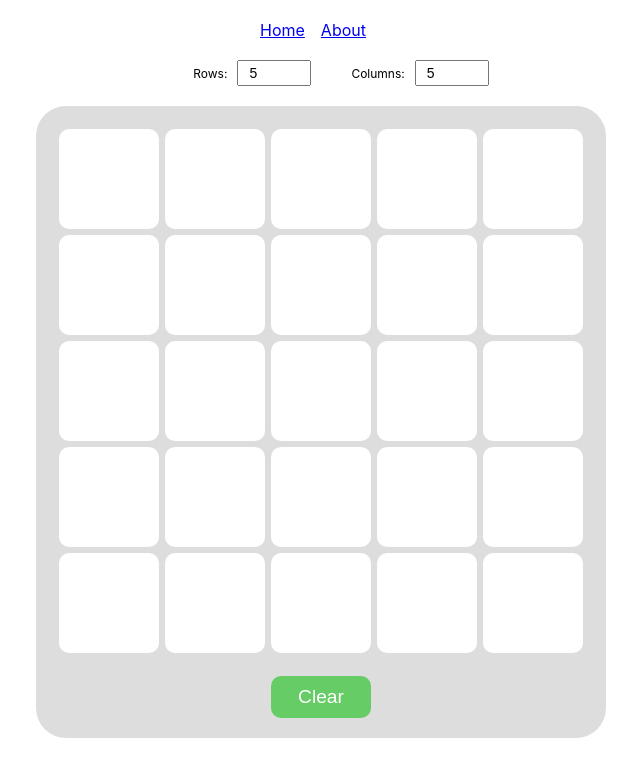
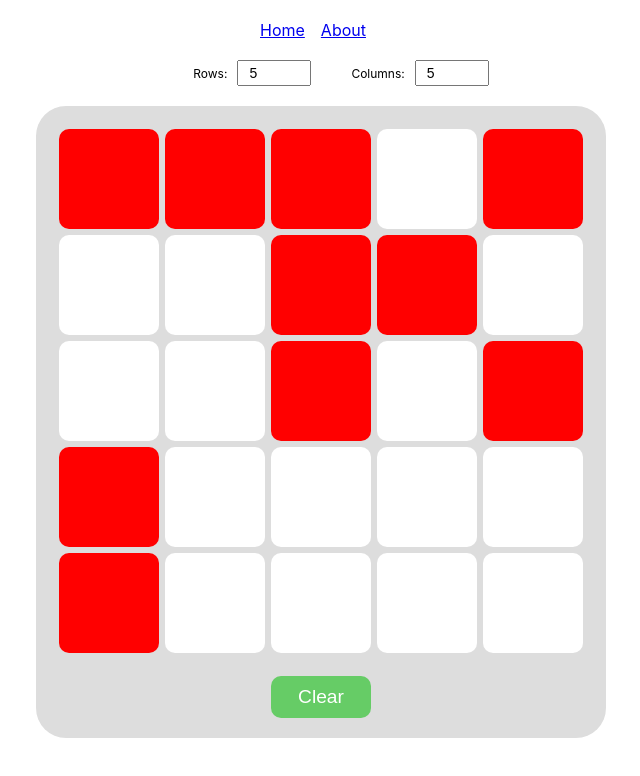
Before and after one commit to xitman78/react-minesweeper, a React (Create React App) app: page / in a window 1280 px wide. Shown: the top 776 px of the page, without its empty margins (319-959 px from the left). Built offline with nearby package versions, Linux system fonts and the light colour scheme.

Commit message:
mine seeder

```diff
--- a/src/components/Cell.tsx
+++ b/src/components/Cell.tsx
@@ -1,11 +1,10 @@
 import * as React from "react";
 import styled from "styled-components";
+import { CellValue } from "./Grid";
 
-export interface CellProps {
+export interface CellProps extends CellValue {
   rowIndex: number;
   colIndex: number;
-  isActive: boolean;
-  isRed: boolean;
 }
 
 const Cell = styled("div")<CellProps>`
@@ -21,12 +20,12 @@ const Cell = styled("div")<CellProps>`
 
   margin: 3px;
   display: inline-block;
-  background-color: ${({ isRed, isActive }) =>
-    isRed ? "red" : isActive ? "orange" : "white"};
+  background-color: ${({ isMine, isOpen }) =>
+    isMine ? "red" : isOpen ? "orange" : "white"};
 
   &:hover {
-    background-color: ${({ isRed, isActive }) =>
-      isRed ? "#ff5353" : isActive ? "#ffb510" : "#efefef"};
+    background-color: ${({ isMine, isOpen }) =>
+      isMine ? "#ff5353" : isOpen ? "#ffb510" : "#efefef"};
   }
 
   transition: background-color 0.3s ease-out;
--- a/src/components/Grid.tsx
+++ b/src/components/Grid.tsx
@@ -2,7 +2,6 @@ import * as React from "react";
 import { useState, useMemo } from "react";
 import Row from "./Row";
 import styled from "styled-components";
-import { isFourInColumn } from "../helpers/utils";
 
 const GridContainer = styled.div`
   margin-top: 20px;
@@ -34,45 +33,73 @@ const ClearButton = styled.button`
 export interface GridProps {
   rows: number;
   cols: number;
+  mines: number;
+}
+
+export interface CellValue {
+  isMine: boolean;
+  isOpen: boolean;
+  neighbourMines: number;
 }
 
 export interface GridState {
-  rows: Array<Array<boolean>>;
-  redColumns: Array<boolean>;
+  rows: Array<Array<CellValue>>;
+  //redColumns: Array<boolean>;
 }
 
-function getInitialState(rows: number, cols: number): GridState {
+function getInitialState(
+  rows: number,
+  cols: number,
+  minesCount: number
+): GridState {
+  const minesArray = new Array(minesCount).fill(true);
+  const notMinesArray = new Array(rows * cols - minesCount).fill(false);
+
+  const combinedArray = minesArray
+    .concat(notMinesArray)
+    .sort(() => Math.random() - 0.5); // shuffle array
+
+  let seedCounter = 0;
+
   return {
-    rows: new Array(rows).fill([]).map(_ => new Array(cols).fill(false)),
-    redColumns: new Array(cols).fill(false)
+    rows: new Array<Array<CellValue>>(rows).fill([]).map(_ =>
+      new Array(cols)
+        .fill({
+          isMine: false,
+          isOpen: false,
+          neighbourMines: 0
+        })
+        .map(cell => ({
+          ...cell,
+          isMine: combinedArray[seedCounter++]
+        }))
+    )
+    // redColumns: new Array(cols).fill(false)
   };
 }
 
 const Grid: React.SFC<GridProps> = props => {
-  const initialState = useMemo(() => getInitialState(props.rows, props.cols), [
-    props.rows,
-    props.cols
-  ]);
+  const initialState = useMemo(
+    () => getInitialState(props.rows, props.cols, props.mines),
+    [props.rows, props.cols]
+  );
 
   const [state, setState] = useState<GridState>(initialState);
 
-  if (
-    props.rows !== state.rows.length ||
-    props.cols !== state.redColumns.length
-  ) {
-    setState(getInitialState(props.rows, props.cols));
+  if (props.rows !== state.rows.length) {
+    setState(getInitialState(props.rows, props.cols, props.mines));
   }
 
   function handleOnChange(row: number, col: number) {
     setState(prevState => {
       const rows = prevState.rows.slice();
       rows[row] = rows[row].slice();
-      rows[row][col] = !rows[row][col];
-      const redColumns = prevState.redColumns.slice();
-      redColumns[col] = isFourInColumn(rows, col);
+      rows[row][col] = {
+        ...rows[row][col],
+        isOpen: !rows[row][col].isOpen
+      };
       return {
-        rows,
-        redColumns
+        rows
       };
     });
   }
@@ -84,7 +111,6 @@ const Grid: React.SFC<GridProps> = props => {
           key={rowIndex}
           rowIndex={rowIndex}
           rowData={row}
-          redColumns={state.redColumns}
           onChange={handleOnChange}
         />
       ))}
--- a/src/components/Row.tsx
+++ b/src/components/Row.tsx
@@ -2,6 +2,7 @@ import * as React from "react";
 import styled from "styled-components";
 import Cell from "./Cell";
 import { isFourInRow } from "../helpers/utils";
+import { CellValue } from "./Grid";
 
 const RowWrapper = styled.div`
   display: flex;
@@ -9,19 +10,12 @@ const RowWrapper = styled.div`
 `;
 
 export interface RowProps {
-  rowData: boolean[];
-  redColumns: boolean[];
+  rowData: CellValue[];
   rowIndex: number;
   onChange: (row: number, col: number) => void;
 }
 
-const Row: React.SFC<RowProps> = ({
-  rowData,
-  rowIndex,
-  redColumns,
-  onChange
-}) => {
-  const isRedRow = isFourInRow(rowData);
+const Row: React.SFC<RowProps> = ({ rowData, rowIndex, onChange }) => {
   return (
     <RowWrapper>
       {rowData.map((cellValue, cellIndex) => (
@@ -29,8 +23,7 @@ const Row: React.SFC<RowProps> = ({
           key={cellIndex}
           rowIndex={rowIndex}
           colIndex={cellIndex}
-          isActive={cellValue}
-          isRed={redColumns[cellIndex] || isRedRow}
+          {...cellValue}
           onClick={() => onChange(rowIndex, cellIndex)}
         />
       ))}
--- a/src/containers/FourInRow.tsx
+++ b/src/containers/FourInRow.tsx
@@ -29,6 +29,7 @@ const Label = styled.label`
 interface AppState {
   rows: number;
   cols: number;
+  mines: number;
 }
 
 export interface AppRouterProps {}
@@ -43,7 +44,8 @@ class FourInRowPage extends React.Component<{}, AppState> {
 
     this.state = {
       rows: 5,
-      cols: 5
+      cols: 5,
+      mines: 10
     };
   }
 
@@ -80,7 +82,7 @@ class FourInRowPage extends React.Component<{}, AppState> {
           />
         </InputsContainer>
         <MainContainer>
-          <Grid rows={this.state.rows} cols={this.state.cols} />
+          <Grid {...this.state} />
         </MainContainer>
       </div>
     );
```
